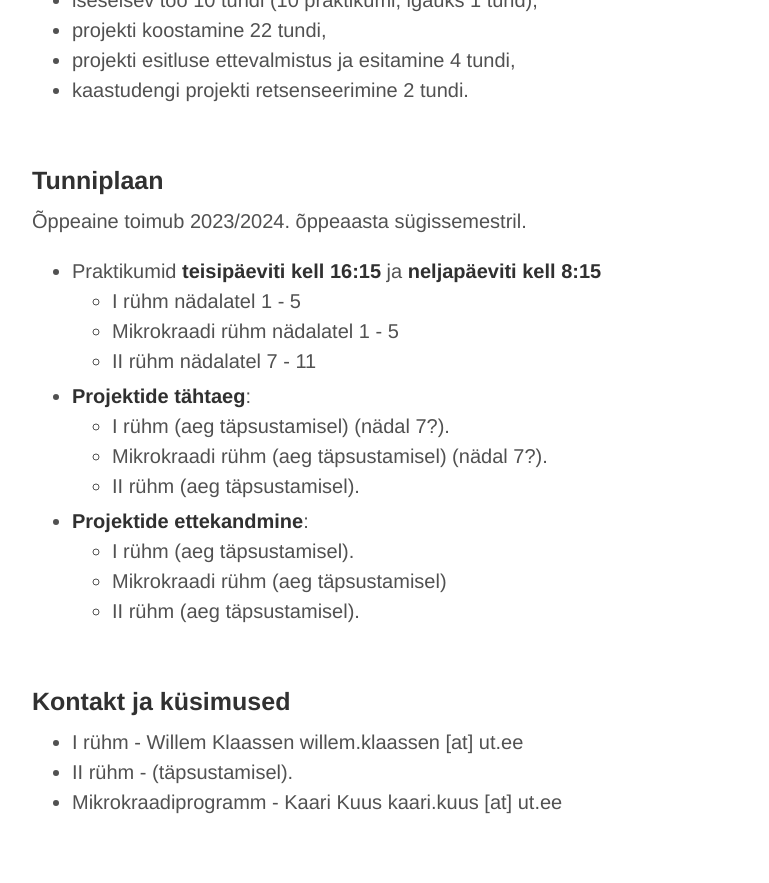
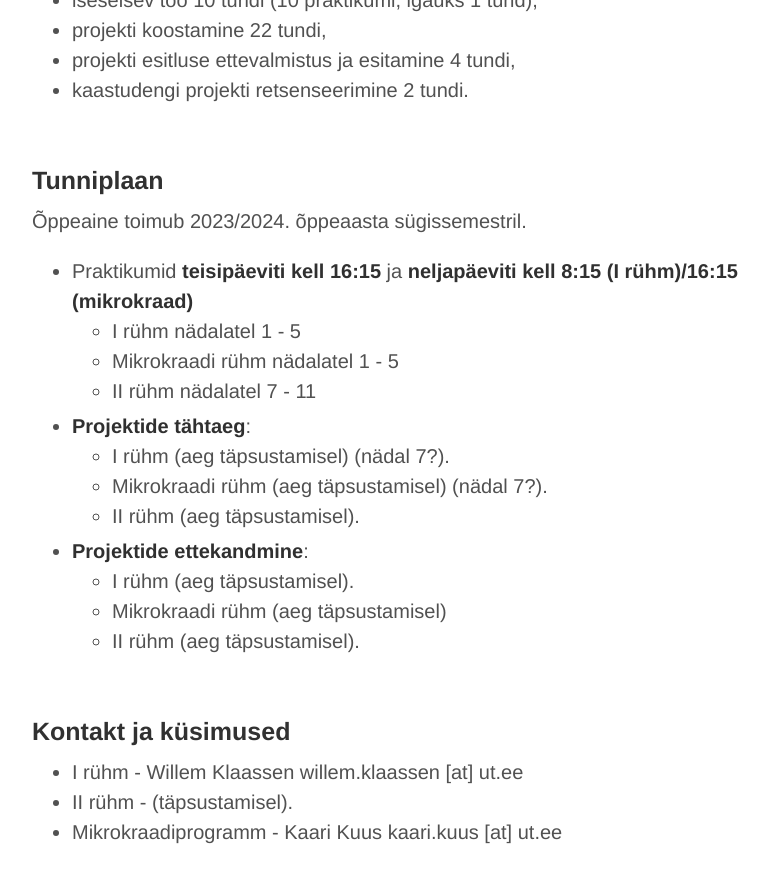
Before and after one commit to Rkursus/2023, a Jekyll site: the page built from index.md, in a window 1280 px wide and 900 px high, scrolled down 2400 px. Shown: the top 883 px of the window, without its empty margins (248-1017 px from the left). Built offline with Jekyll 4.4.1, drawn with Linux system fonts in a browser that asks for light colours.

Commit message:
Update index.md
update praxiajad mikrokraadile

```diff
--- a/index.md
+++ b/index.md
@@ -81,7 +81,7 @@ Aine läbimiseks on vaja:
 
 Õppeaine toimub 2023/2024. õppeaasta sügissemestril.
 
-* Praktikumid **teisipäeviti kell 16:15** ja **neljapäeviti kell 8:15**
+* Praktikumid **teisipäeviti kell 16:15** ja **neljapäeviti kell 8:15 (I rühm)/16:15 (mikrokraad)**
 	* I rühm nädalatel 1 - 5
 	* Mikrokraadi rühm nädalatel 1 - 5
 	* II rühm nädalatel 7 - 11
```
